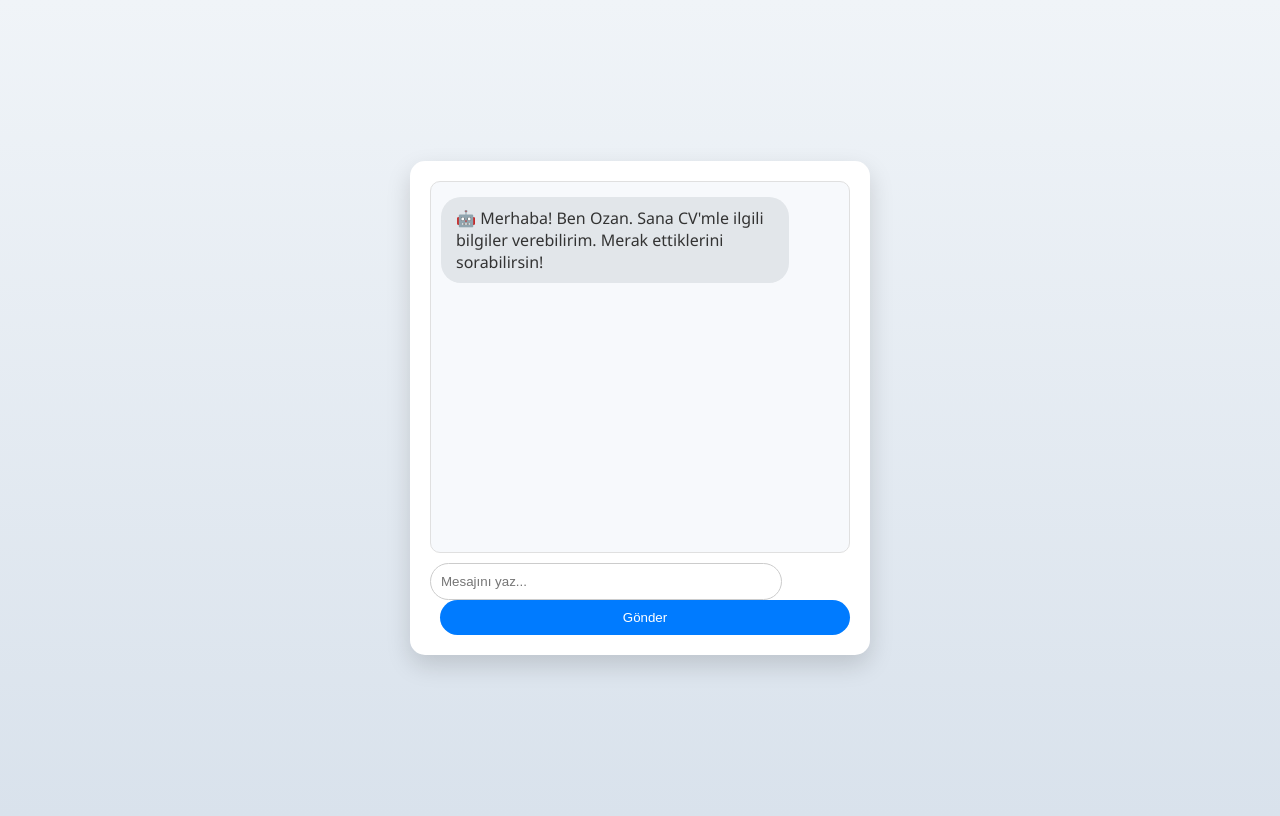
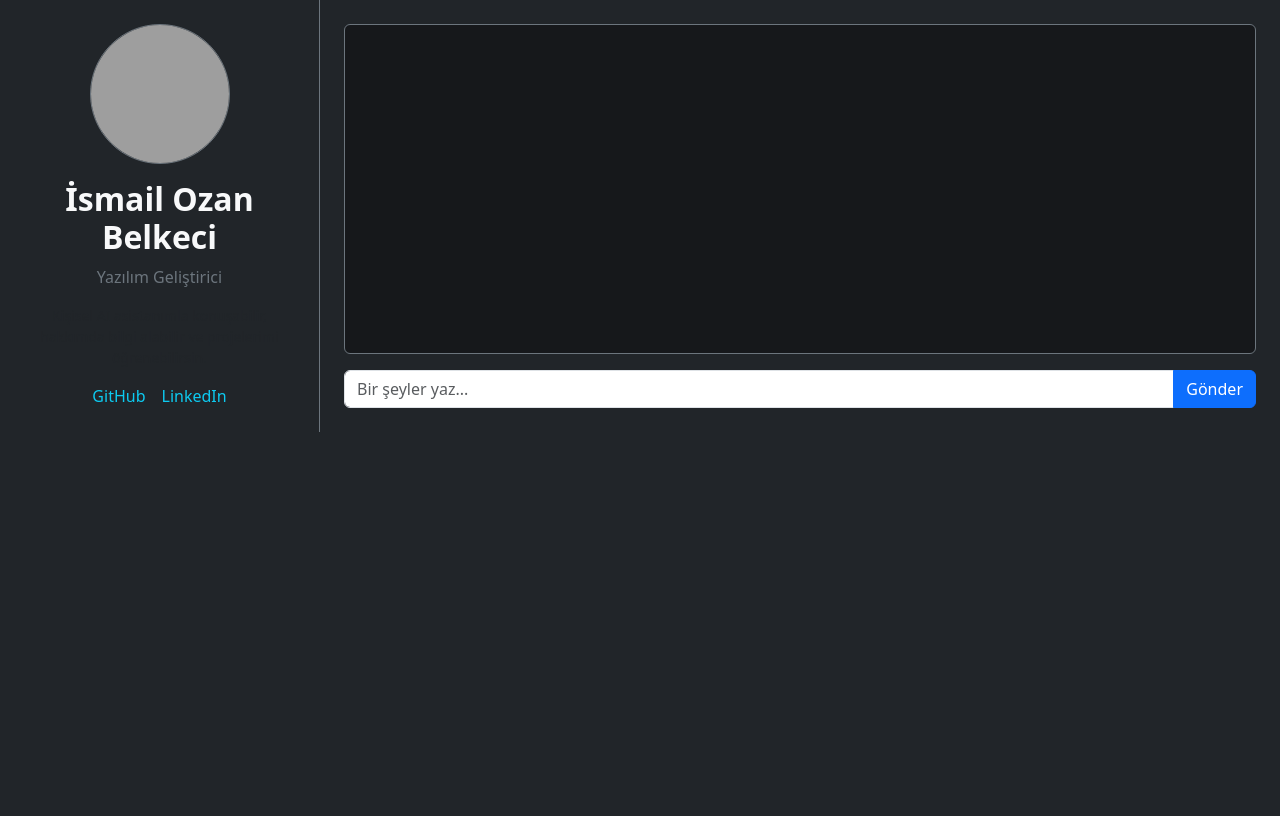
Before and after one commit to ozanbelkeci/cvchatbot, a FastAPI app: page / in a window 1280 px wide. After the commit the page ends 432 px from the top, so only its background shows below. Run offline with FastAPI, Linux system fonts and the light colour scheme; grey boxes are pictures that could not be loaded.

Commit message:
upd front

```diff
--- /dev/null
+++ b/static/css/style.css
@@ -0,0 +1,22 @@
+.bg-black-50 {
+    background: rgba(0, 0, 0, 0.35);
+}
+
+.message {
+    padding: 12px 16px;
+    border-radius: 12px;
+    margin-bottom: 12px;
+    max-width: 75%;
+    white-space: pre-wrap;
+}
+
+.message.user {
+    background: #4a6cf7;
+    align-self: flex-end;
+    color: white;
+}
+
+.message.bot {
+    background: rgba(255, 255, 255, 0.1);
+    color: #ddd;
+}
--- a/static/script.js
+++ /dev/null
@@ -1,40 +0,0 @@
-async function sendMessage() {
-    const input = document.getElementById("user-input");
-    const message = input.value.trim();
-    if (!message) return;
-
-    const chatBox = document.getElementById("chat-box");
-    chatBox.innerHTML += `<div class="user-msg">🗨️ ${message}</div>`;
-    input.value = "";
-
-    try {
-        const response = await fetch("/api/chat", {
-            method: "POST",
-            headers: {"Content-Type": "application/json"},
-            body: JSON.stringify({message})
-        });
-        const data = await response.json();
-        chatBox.innerHTML += `<div class="bot-msg">🤖 ${data.reply}</div>`;
-        chatBox.scrollTop = chatBox.scrollHeight;
-    } catch (error) {
-        chatBox.innerHTML += `<div class="bot-msg" style="color:red;">⚠️ Sunucu hatası oluştu.</div>`;
-        console.error(error);
-    }
-}
-
-
-window.addEventListener('DOMContentLoaded', async () => {
-    const chatBox = document.getElementById("chat-box");
-    try {
-        const response = await fetch("/api/chat", {
-            method: "POST",
-            headers: {"Content-Type": "application/json"},
-            body: JSON.stringify({message: "__start__"})
-        });
-        const data = await response.json();
-        chatBox.innerHTML += `<div class="bot-msg">🤖 ${data.reply}</div>`;
-    } catch (error) {
-        chatBox.innerHTML += `<div class="bot-msg" style="color:red;">⚠️ Başlangıç mesajı yüklenemedi.</div>`;
-        console.error(error);
-    }
-});
--- a/static/style.css
+++ /dev/null
@@ -1,78 +0,0 @@
-body {
-    font-family: 'Segoe UI', Tahoma, Geneva, Verdana, sans-serif;
-    background: linear-gradient(to bottom, #f0f4f8, #d9e2ec);
-    display: flex;
-    justify-content: center;
-    align-items: center;
-    height: 100vh;
-}
-
-.chat-container {
-    width: 420px;
-    max-width: 90%;
-    background-color: #ffffff;
-    border-radius: 15px;
-    padding: 20px;
-    box-shadow: 0 10px 25px rgba(0,0,0,0.15);
-    display: flex;
-    flex-direction: column;
-}
-
-#chat-box {
-    height: 350px;
-    overflow-y: auto;
-    border: 1px solid #e0e0e0;
-    border-radius: 10px;
-    padding: 10px;
-    margin-bottom: 10px;
-    background-color: #f7f9fc;
-}
-
-.user-msg, .bot-msg {
-    padding: 10px 15px;
-    border-radius: 20px;
-    margin: 5px 0;
-    max-width: 80%;
-    word-wrap: break-word;
-    animation: fadeIn 0.3s ease-in-out;
-}
-
-.user-msg {
-    background-color: #007bff;
-    color: white;
-    align-self: flex-end;
-}
-
-.bot-msg {
-    background-color: #e2e6ea;
-    color: #333;
-    align-self: flex-start;
-}
-
-input {
-    padding: 10px;
-    border-radius: 20px;
-    border: 1px solid #ccc;
-    width: calc(100% - 90px);
-    outline: none;
-}
-
-button {
-    padding: 10px 15px;
-    margin-left: 10px;
-    border-radius: 20px;
-    border: none;
-    background-color: #007bff;
-    color: white;
-    cursor: pointer;
-    transition: background 0.3s;
-}
-
-button:hover {
-    background-color: #0056b3;
-}
-
-@keyframes fadeIn {
-    from { opacity: 0; transform: translateY(5px); }
-    to { opacity: 1; transform: translateY(0); }
-}
--- a/templates/index.html
+++ b/templates/index.html
@@ -2,15 +2,60 @@
 <html lang="tr">
 <head>
     <meta charset="UTF-8">
-    <title>CV Chatbot</title>
-    <link rel="stylesheet" href="/static/style.css">
+    <title>İsmail Ozan Belkeci - Portfolio</title>
+
+    <!-- Bootstrap 5.3 -->
+    <link href="https://cdn.jsdelivr.net/npm/bootstrap@5.3.2/dist/css/bootstrap.min.css" rel="stylesheet">
+
+    <!-- Custom CSS -->
+    <link rel="stylesheet" href="/static/css/style.css">
 </head>
-<body>
-    <div class="chat-container">
-        <div id="chat-box"></div>
-        <input type="text" id="user-input" placeholder="Mesajını yaz..." />
-        <button onclick="sendMessage()">Gönder</button>
+<body class="bg-dark text-light">
+
+<div class="container-fluid h-100">
+    <div class="row h-100">
+
+        <!-- SOL PORTFOLYO -->
+        <div class="col-12 col-md-4 col-lg-3 p-4 border-end border-secondary bg-dark">
+            <div class="text-center">
+
+                <img src="https://i.pravatar.cc/200" class="rounded-circle border border-secondary mb-3" width="140">
+
+                <h2 class="fw-bold">İsmail Ozan Belkeci</h2>
+                <p class="text-secondary">Yazılım Geliştirici</p>
+
+                <p class="mt-3 text-muted small">
+                    Kişisel AI asistanımla konuşabilir, hakkımda bilgi alabilir ve projelerimi öğrenebilirsin.
+                </p>
+
+                <!-- Sosyal ikonlar -->
+                <div class="d-flex justify-content-center gap-3 mt-3">
+                    <a href="#" class="text-info text-decoration-none">GitHub</a>
+                    <a href="#" class="text-info text-decoration-none">LinkedIn</a>
+                </div>
+
+            </div>
+        </div>
+
+        <!-- SAĞ CHATBOT -->
+        <div class="col-12 col-md-8 col-lg-9 d-flex flex-column p-4">
+
+            <!-- CHAT ALANI -->
+            <div id="chatbox" class="flex-grow-1 p-3 mb-3 rounded border border-secondary overflow-auto bg-black-50"></div>
+
+            <!-- MESAJ GİRİŞ ALANI -->
+            <div class="input-group">
+                <input id="message" type="text" class="form-control" placeholder="Bir şeyler yaz..." />
+                <button id="sendBtn" class="btn btn-primary">Gönder</button>
+            </div>
+
+        </div>
+
     </div>
-    <script src="/static/script.js"></script>
+</div>
+
+<script src="https://cdn.jsdelivr.net/npm/bootstrap@5.3.2/dist/js/bootstrap.bundle.min.js"></script>
+<script src="/static/js/app.js"></script>
+
 </body>
 </html>
```
Also changed, not shown: static/js/app.js (added, +32 -0 lines).
